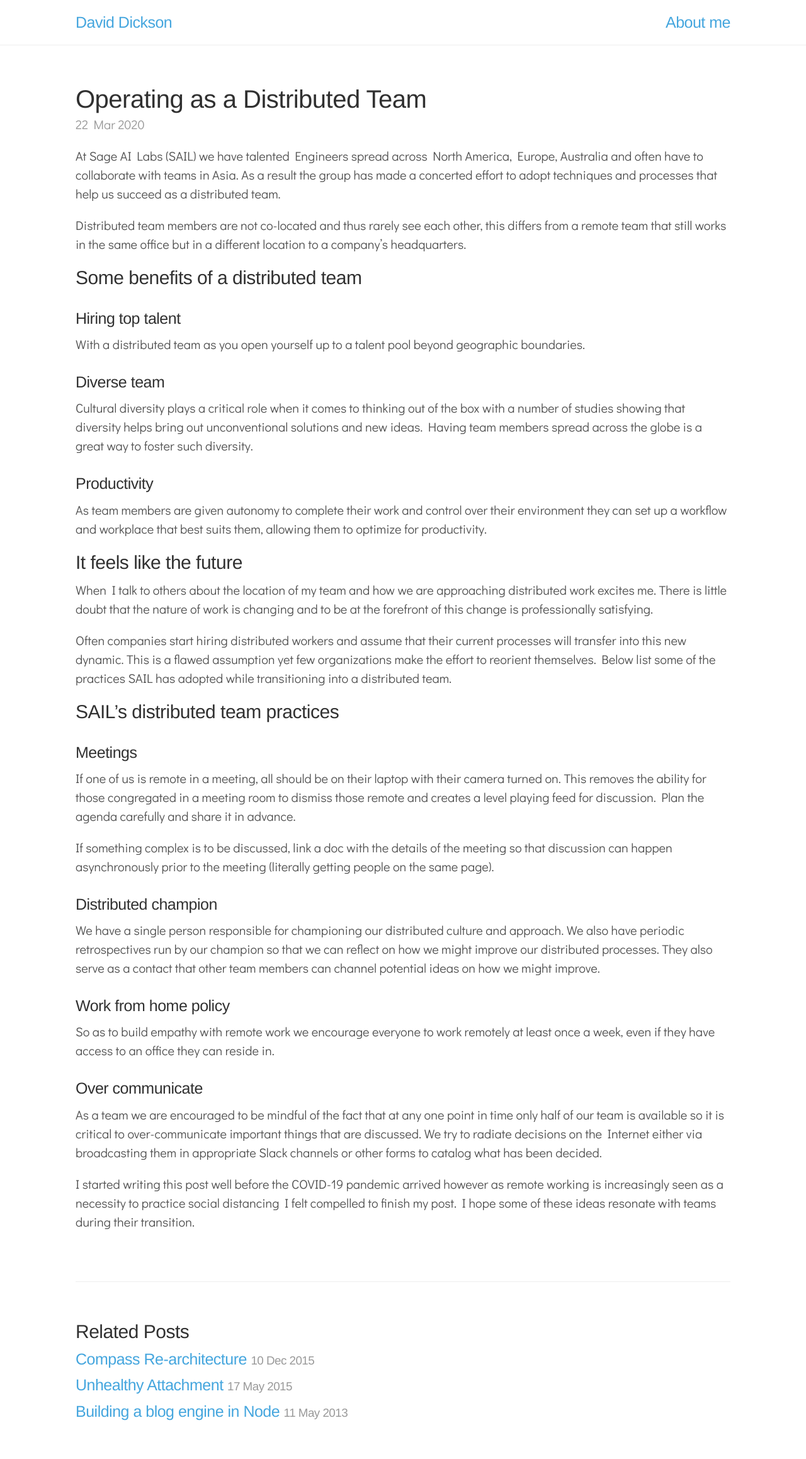
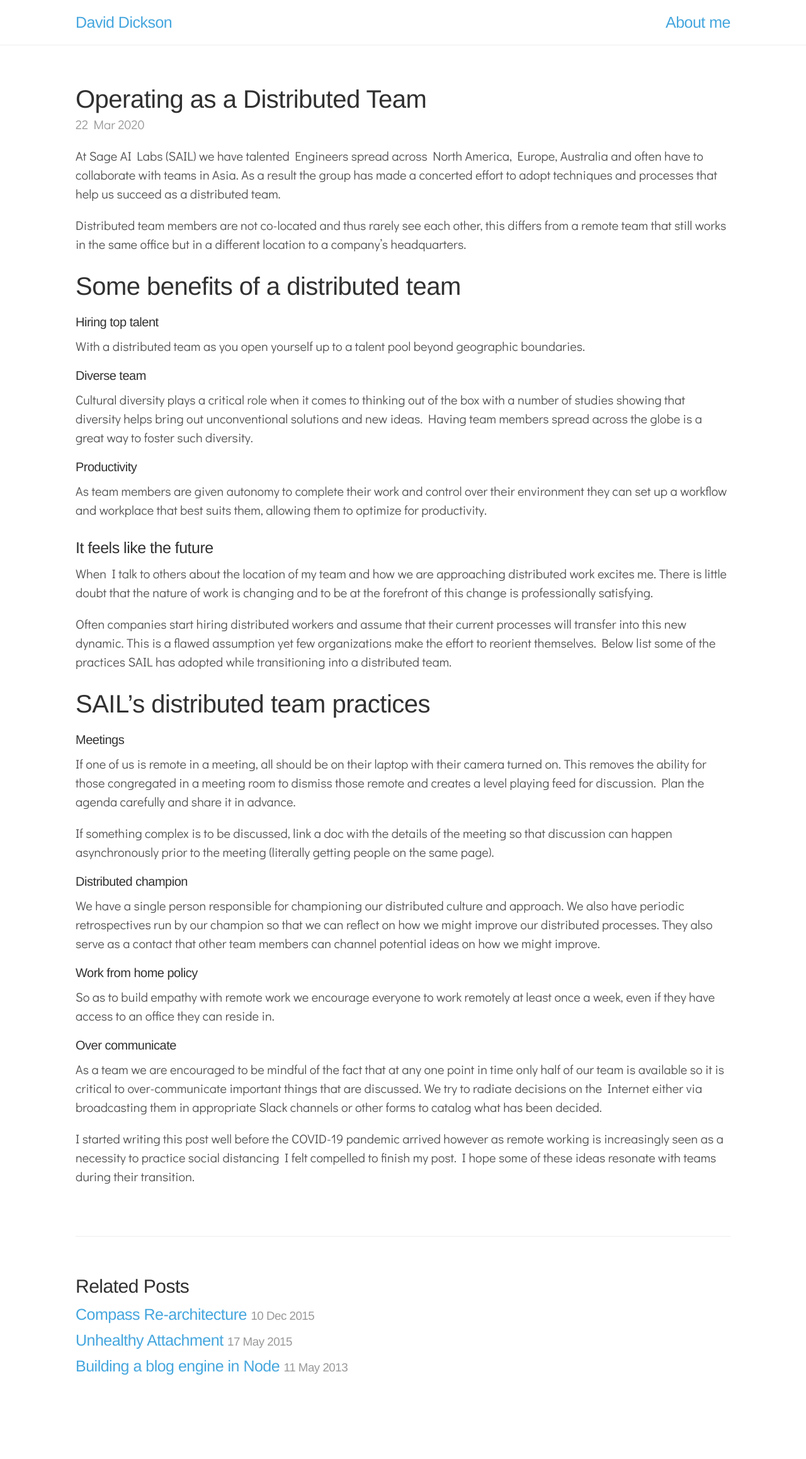
Before and after one commit to davidkdickson/davidkdickson.github.io, a Jekyll site: the page built from _posts/2020-03-22-operating-as-a-distributed-team.md, in a window 1280 px wide. Shown: the whole page at 63% size. Built offline with Jekyll 4.4.1, drawn with Linux system fonts in a browser that asks for light colours; after the commit the page ends 2244 px from its top, so only the background shows below that.

Commit message:
better formatting

```diff
--- a/_posts/2020-03-22-operating-as-a-distributed-team.md
+++ b/_posts/2020-03-22-operating-as-a-distributed-team.md
@@ -7,35 +7,35 @@ At Sage AI Labs (SAIL) we have talented Engineers spread across North America, E
 
 Distributed team members are not co-located and thus rarely see each other, this differs from a remote team that still works in the same office but in a different location to a company’s headquarters.
 
-## Some benefits of a distributed team
-### Hiring top talent
+# Some benefits of a distributed team
+#### Hiring top talent
 With a distributed team as you open yourself up to a talent pool beyond geographic boundaries.
 
-### Diverse team
+#### Diverse team
 Cultural diversity plays a critical role when it comes to thinking out of the box with a number of studies showing that diversity helps bring out unconventional solutions and new ideas.  Having team members spread across the globe is a great way to foster such diversity.
 
-### Productivity
+#### Productivity
 As team members are given autonomy to complete their work and control over their environment they can set up a workflow and workplace that best suits them, allowing them to optimize for productivity.
 
-## It feels like the future
+### It feels like the future
 When I talk to others about the location of my team and how we are approaching distributed work excites me. There is little doubt that the nature of work is changing and to be at the forefront of this change is professionally satisfying.
 
 Often companies start hiring distributed workers and assume that their current processes will transfer into this new dynamic. This is a flawed assumption yet few organizations make the effort to reorient themselves. Below list some of the practices SAIL has adopted while transitioning into a distributed team.
 
-## SAIL’s distributed team practices
+# SAIL’s distributed team practices
 
-### Meetings
+#### Meetings
 If one of us is remote in a meeting, all should be on their laptop with their camera turned on. This removes the ability for those congregated in a meeting room to dismiss those remote and creates a level playing feed for discussion. Plan the agenda carefully and share it in advance.
 
 If something complex is to be discussed, link a doc with the details of the meeting so that discussion can happen asynchronously prior to the meeting (literally getting people on the same page).
 
-### Distributed champion
+#### Distributed champion
 We have a single person responsible for championing our distributed culture and approach. We also have periodic retrospectives run by our champion so that we can reflect on how we might improve our distributed processes. They also serve as a contact that other team members can channel potential ideas on how we might improve.
 
-### Work from home policy
+#### Work from home policy
 So as to build empathy with remote work we encourage everyone to work remotely at least once a week, even if they have access to an office they can reside in.
 
-### Over communicate
+#### Over communicate
 As a team we are encouraged to be mindful of the fact that at any one point in time only half of our team is available so it is critical to over-communicate important things that are discussed. We try to radiate decisions on the Internet either via broadcasting them in appropriate Slack channels or other forms to catalog what has been decided.
 
 I started writing this post well before the COVID-19 pandemic arrived however as remote working is increasingly seen as a necessity to practice social distancing I felt compelled to finish my post. I hope some of these ideas resonate with teams during their transition.
```
